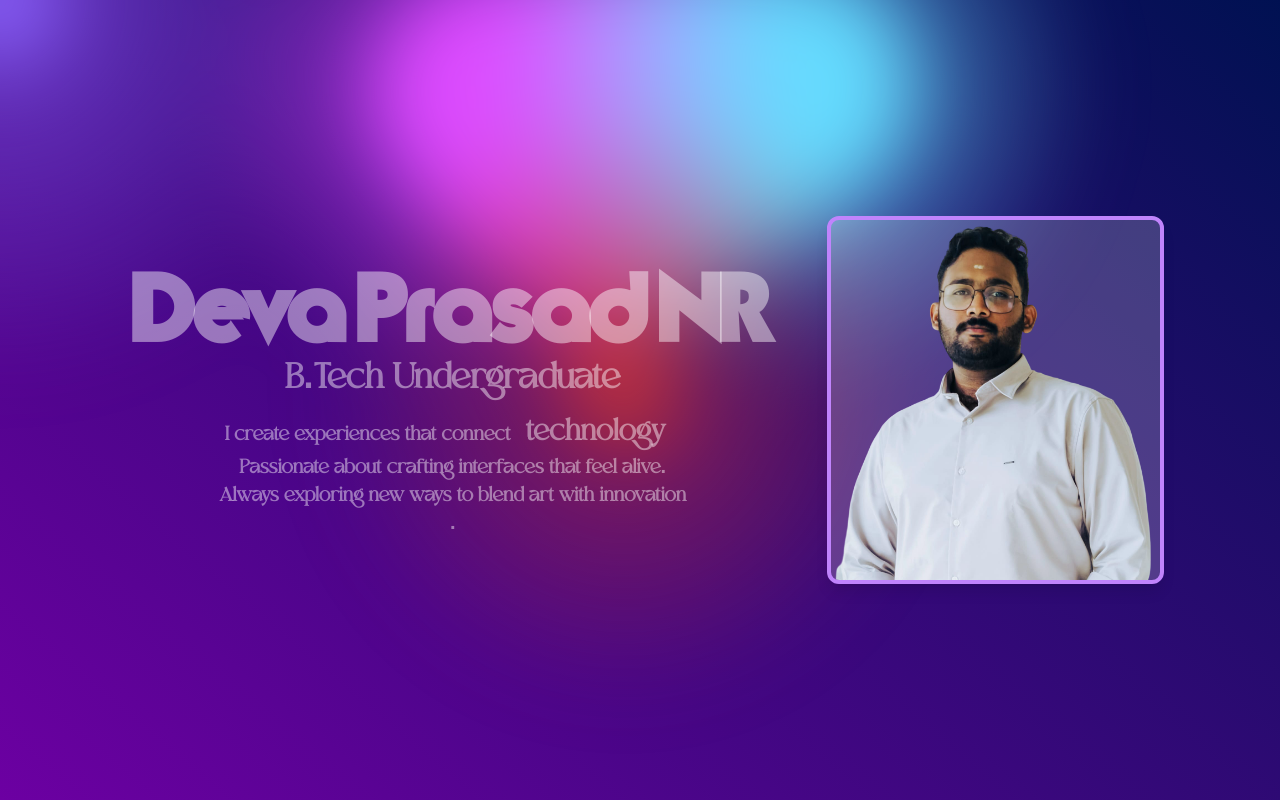
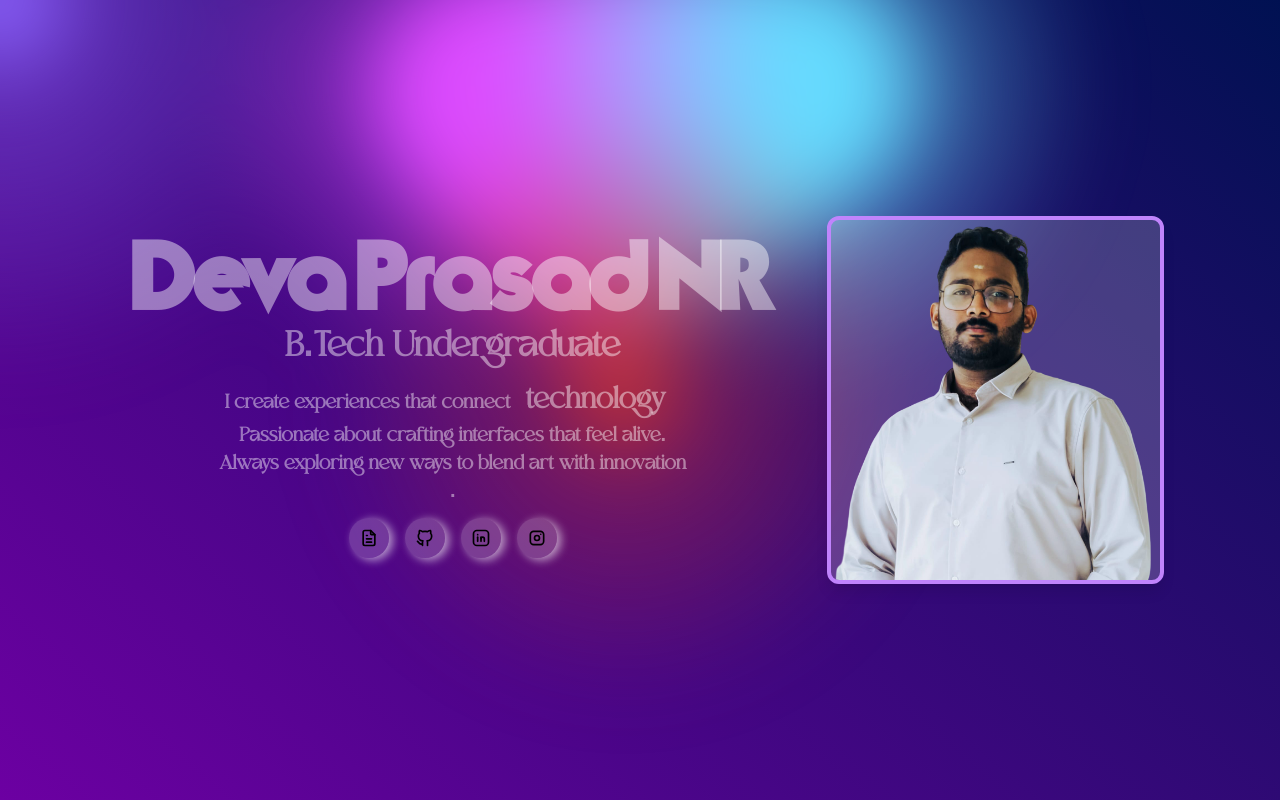
Before and after one commit to Devakrishna07/portfolio_wesite1, a React (Vite) app in the folder Frontend/: page / in a window 1280 px wide. Shown: the top 800 px of the page. Built offline with nearby package versions, Linux system fonts and the light colour scheme; a web font is replaced by a local one.

Commit message:
buttons added

```diff
--- a/Frontend/package.json
+++ b/Frontend/package.json
@@ -16,12 +16,15 @@
     "@fontsource/montserrat-alternates": "^5.2.6",
     "@headlessui/react": "^2.2.4",
     "@mui/material": "^7.1.1",
+    "@tabler/icons-react": "^3.35.0",
     "class-variance-authority": "^0.7.1",
     "clsx": "^2.1.1",
     "framer-motion": "^12.23.24",
     "lucide-react": "^0.552.0",
+    "motion": "^12.23.24",
     "react": "^19.1.0",
     "react-dom": "^19.1.0",
+    "react-icons": "^5.5.0",
     "react-router-dom": "^7.9.5",
     "react-typed": "^2.0.12",
     "tailwind-merge": "^3.3.1",
--- /dev/null
+++ b/Frontend/src/components/ui/floating-dock.jsx
@@ -0,0 +1,159 @@
+import { cn } from "../lib/utils";
+import { IconLayoutNavbarCollapse } from "@tabler/icons-react";
+import { AnimatePresence, motion, useMotionValue, useSpring, useTransform } from "framer-motion";
+
+import { useRef, useState } from "react";
+
+export const FloatingDock = ({
+  items,
+  desktopClassName,
+  mobileClassName
+}) => {
+  return (
+    <>
+      <FloatingDockDesktop items={items} className={desktopClassName} />
+      <FloatingDockMobile items={items} className={mobileClassName} />
+    </>
+  );
+};
+
+const FloatingDockMobile = ({
+  items,
+  className
+}) => {
+  const [open, setOpen] = useState(false);
+  return (
+    <div className={cn("relative block md:hidden", className)}>
+      <AnimatePresence>
+        {open && (
+          <motion.div
+            layoutId="nav"
+            className="absolute inset-x-0 bottom-full mb-2 flex flex-col gap-2">
+            {items.map((item, idx) => (
+              <motion.div
+                key={item.title}
+                initial={{ opacity: 0, y: 10 }}
+                animate={{
+                  opacity: 1,
+                  y: 0,
+                }}
+                exit={{
+                  opacity: 0,
+                  y: 10,
+                  transition: {
+                    delay: idx * 0.05,
+                  },
+                }}
+                transition={{ delay: (items.length - 1 - idx) * 0.05 }}>
+                <a
+                  href={item.href}
+                  key={item.title}
+                  className="flex h-10 w-10 items-center justify-center rounded-full bg-white/20 dark:bg-neutral-900">
+                  <div className="h-4 w-4">{item.icon}</div>
+                </a>
+              </motion.div>
+            ))}
+          </motion.div>
+        )}
+      </AnimatePresence>
+      <button
+        onClick={() => setOpen(!open)}
+        className="flex h-10 w-10 items-center justify-center rounded-full bg-white/20 dark:bg-neutral-800">
+        <IconLayoutNavbarCollapse className="h-5 w-5 text-neutral-500 dark:text-neutral-400" />
+      </button>
+    </div>
+  );
+};
+
+const FloatingDockDesktop = ({
+  items,
+  className
+}) => {
+  let mouseX = useMotionValue(Infinity);
+  return (
+    <motion.div
+      onMouseMove={(e) => mouseX.set(e.pageX)}
+      onMouseLeave={() => mouseX.set(Infinity)}
+      className={cn(
+        "mx-auto hidden h-16 items-end gap-4 rounded-2xl px-4 pb-3 md:flex dark:bg-neutral-900",
+        className
+      )}>
+      {items.map((item) => (
+        <IconContainer mouseX={mouseX} key={item.title} {...item} />
+      ))}
+    </motion.div>
+  );
+};
+
+function IconContainer({
+  mouseX,
+  title,
+  icon,
+  href
+}) {
+  let ref = useRef(null);
+
+  let distance = useTransform(mouseX, (val) => {
+    let bounds = ref.current?.getBoundingClientRect() ?? { x: 0, width: 0 };
+
+    return val - bounds.x - bounds.width / 2;
+  });
+
+  let widthTransform = useTransform(distance, [-150, 0, 150], [40, 80, 40]);
+  let heightTransform = useTransform(distance, [-150, 0, 150], [40, 80, 40]);
+
+  let widthTransformIcon = useTransform(distance, [-150, 0, 150], [20, 40, 20]);
+  let heightTransformIcon = useTransform(distance, [-150, 0, 150], [20, 40, 20]);
+
+  let width = useSpring(widthTransform, {
+    mass: 0.1,
+    stiffness: 150,
+    damping: 12,
+  });
+  let height = useSpring(heightTransform, {
+    mass: 0.1,
+    stiffness: 150,
+    damping: 12,
+  });
+
+  let widthIcon = useSpring(widthTransformIcon, {
+    mass: 0.1,
+    stiffness: 150,
+    damping: 12,
+  });
+  let heightIcon = useSpring(heightTransformIcon, {
+    mass: 0.1,
+    stiffness: 150,
+    damping: 12,
+  });
+
+  const [hovered, setHovered] = useState(false);
+
+  return (
+    <a href={href}>
+      <motion.div
+        ref={ref}
+        style={{ width, height }}
+        onMouseEnter={() => setHovered(true)}
+        onMouseLeave={() => setHovered(false)}
+        className="relative flex aspect-square items-center justify-center rounded-full bg-white/20 dark:bg-neutral-800 shadow-[4px_2px_10px_rgba(255,255,255,0.6)]">
+        <AnimatePresence>
+          {hovered && (
+            <motion.div
+              initial={{ opacity: 0, y: 10, x: "-50%" }}
+              animate={{ opacity: 1, y: 0, x: "-50%" }}
+              exit={{ opacity: 0, y: 2, x: "-50%" }}
+              className="absolute -top-8 left-1/2 w-fit rounded-md shadow-lg shadow-white/60 border border-gray-200 bg-white/30 px-2 py-0.5 text-xs whitespace-pre text-neutral-700 dark:border-neutral-900 dark:bg-neutral-800 dark:text-white">
+              {title}
+            </motion.div>
+          )}
+        </AnimatePresence>
+        <motion.div
+          style={{ width: widthIcon, height: heightIcon }}
+          className="flex items-center justify-center text-black font-bold">
+          {icon}
+        </motion.div>
+      </motion.div>
+    </a>
+  );
+}
--- a/Frontend/src/pages/Homepage.jsx
+++ b/Frontend/src/pages/Homepage.jsx
@@ -2,24 +2,82 @@ import React from 'react'
 import { BackgroundGradientAnimation } from '../components/ui/background-gradient-animation'
 import pic from '../assets/images/profpiccpy.png'
 import { ContainerTextFlip } from '../components/ui/container-text-flip'
+import { FloatingDock } from '../components/ui/floating-dock'
+
+// ✅ Updated icons here
+import {
+  IconBrandGithub,
+  IconBrandLinkedin,
+  IconBrandInstagram,
+  IconFileText,
+} from "@tabler/icons-react";
 
 function Homepage() {
+
+  // ✅ Updated links array
+  const links = [
+    {
+      title: "Resume",
+      icon: (
+        <IconFileText className="h-full w-full " />
+      ),
+      href: "/resume.pdf",
+    },
+    {
+      title: "GitHub",
+      icon: (
+        <IconBrandGithub className="h-full w-full " />
+      ),
+      href: "https://github.com/devakrishna07",
+    },
+    {
+      title: "LinkedIn",
+      icon: (
+        <IconBrandLinkedin className="h-full w-full " />
+      ),
+      href: "https://linkedin.com/in/devaprasadnr",
+    },
+    {
+      title: "Instagram",
+      icon: (
+        <IconBrandInstagram className="h-full w-full" />
+      ),
+      href: "https://instagram.com/deva_krishna_nr",
+    },
+  ];
+
   return (
     <BackgroundGradientAnimation>
       <div className="absolute z-50 inset-0 flex flex-col-reverse md:flex-col-reverse lg:flex-row items-center justify-center text-white font-bold px-4 pointer-events-none text-center md:text-4xl lg:text-7xl">
-      {/* left section */}
+
+        {/* Left section */}
         <div className='flex flex-col items-center justify-start lg:justify-center z-50 w-full lg:w-[60%] h-[30vh] lg:h-full pt-5 lg:pt-0 '>
           <h1 className='text-white/45 font-typographica font-italic text-5xl md:text-7xl lg:text-8xl'>Deva Prasad NR </h1>
           <h1 className='text-white/45 font-moglandemo text-3xl md:text-4xl lg:text-4xl'>B.Tech Undergraduate</h1>
-        <h2 className='text-xl text-white/45 pt-3 font-moglandemo'>I create experiences that connect<ContainerTextFlip words={["design", "technology", "creativity"]} /><br/><span className='hidden lg:block'> Passionate about crafting interfaces that feel alive.<br/>Always exploring new ways to blend art with innovation</span>.</h2>
+          <h2 className='text-xl text-white/45 pt-3 font-moglandemo'>
+            I create experiences that connect
+            <ContainerTextFlip words={["design", "technology", "creativity"]} />
+            <br />
+            <span className='hidden lg:block'> Passionate about crafting interfaces that feel alive.<br />Always exploring new ways to blend art with innovation</span>.
+          </h2>
+
+          {/*  Floating Icons */}
+          <div className="flex items-center justify-center w-full pointer-events-auto">
+            <FloatingDock
+              mobileClassName="translate-y-10"
+              items={links}
+              className="bg-white/20"
+            />
+          </div>
         </div>
 
         {/* Right section */}
-       <div className='flex flex-col items-center lg:items-start justify-center z-50 w-full lg:w-[30%]  '>
+        <div className='flex flex-col items-center lg:items-start justify-center z-50 w-full lg:w-[30%]'>
           <div className='w-[50%] lg:w-[90%] bg-white/20 border-4 border-purple-400 rounded-xl shadow-lg overflow-hidden'>
-         <img src={pic} alt="Deva prasad Nr" className= 'object-fit ' />
+            <img src={pic} alt="Deva prasad Nr" className='object-fit' />
           </div>
         </div>
+
       </div>
     </BackgroundGradientAnimation>
   )
```
Also changed, not shown: 1 other file (tests, documents, lock files or other folders). Lines whose indentation alone changed are shown as unchanged.
